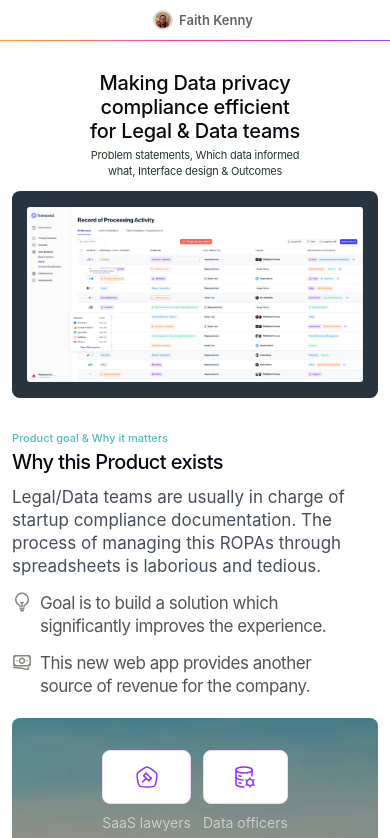
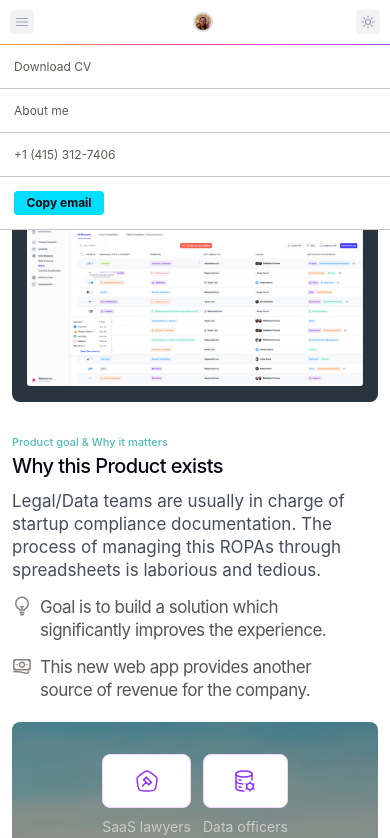
Before and after one commit to Faithkenny/portfolio-site, a website: page ropa.html in a window 390 px wide. Shown: the top 838 px of the page. Drawn offline with Linux system fonts and the light colour scheme; files whose address does not match are found by name; a web font is replaced by a local one.

Commit message:
fixing ropa mobile nav

```diff
--- a/mobile.css
+++ b/mobile.css
@@ -66,6 +66,37 @@
 body * {
     box-sizing: border-box;
     margin: 0;
+    padding: 0;
+}
+
+.page-wrapper {
+    display: none;
+}
+
+.info-wrapper {
+    display: flex;
+    justify-content: center;
+    align-items: center;
+    height: 100vh;
+}
+
+.mobile-info{
+
+    display: flex;
+    justify-content: center;
+    align-items: center;
+    /* width: ; */
+    margin: 0 auto;
+    font-size: 1.2rem;
+    font-weight: 500;
+    text-align: center;
+    background-color: var(--cta-color);
+    padding: 2rem 1.0rem;
+    /* display: flex; */
+    width: 20rem;
+    border-radius: 0.4rem;
+    color: var(--gray-900);
+
 }
 
 @media screen and (max-width:796px){
@@ -95,16 +126,58 @@
     display: flex;
     flex-direction: row;
     align-items: center;
-    justify-content: center;
+    justify-content: space-between;
     margin: 0;
     padding: 1rem;
     border-bottom: 1px solid red;
     font-size: 1.4rem;
     z-index: 999;
 }
+.btns {
+    /* border: 1px solid red; */
+    display: flex;
+    justify-content: flex-start;
+    align-items: center;
 
+}
+.btns button {
+    font-size: 1.2rem;
+    font-weight: 700;
+    background-color: var(--cta-color);
+    padding: 0.5rem 1.0rem;
+    display: flex;
+    width: 9rem;
+    justify-content: center;
+    border-radius: 0.4rem;
+    color: var(--gray-900);
+}
+.btns button {
+  transition: opacity 0.15s ease, transform 0.15s ease;
+}
+
+.btns button.is-changing {
+  opacity: 0;
+  transform: scale(0.98);
+}
+
+.left-icon, .right-icon {
+    display: flex;
+    width: 24px;
+    height: 24px;
+    padding: 4px;
+    justify-content: center;
+    align-items: center;
+    border-radius: 4px;
+    background: #F2F2F3;
+}
+.hide-icon {
+    display: none;
+}
+.show-icon {
+    display: block;
+}
  .logo {
-    display: inline-flex;
+    display: flex;
     flex-direction: row;
     gap: 0.6rem;
     align-items: center;
@@ -118,6 +191,7 @@
     width: 20px;
     height: 20px;
     border: 0.2rem solid hsla(224, 72%, 4%, 0.15);
+    display: block;
 }
 .logo p {
     color: var(--primary-text-color);
@@ -127,6 +201,36 @@
 }
 aside {
     display: none;
+    width: 100%;
+}
+.dropdown-menu-wrapper {
+    position: fixed;
+    width: 100%;
+    top: 45px;
+}
+ul.dropdown-menu {
+    display: flex;
+    background-color: var(--white-color);
+    flex-direction: column;
+    gap: 0;
+    justify-content: center;
+    align-items: flex-start;
+    list-style-type: none;
+    /* border: 1px solid blue; */
+    width: 100%;
+}
+ul.dropdown-menu li {
+    color: var(--primary-text-color);
+    text-decoration: none;
+    font-size: 1.2rem;
+    padding: 1.4rem;
+    /* border-top: 1px solid #C4C7C5; */
+    border-bottom: 1px solid #C4C7C5;
+    width: 100%;
+}
+ul.dropdown-menu li a {
+    text-decoration: none;
+    color: #5E5A57;
 }
 
 
--- a/ropa.html
+++ b/ropa.html
@@ -17,7 +17,24 @@
 
 <div class="page-wrapper">
   <nav class="header">
-    <div class="logo"><img loading="lazy" src="media/thumbnail-32px.png" alt="Faith Kenny's avatar"><p>Faith Kenny</p></div>
+    <div class="left-icon">
+        <svg class="hamburger-icon" xmlns="http://www.w3.org/2000/svg" width="16" height="16" viewBox="0 0 16 16" fill="none">
+        <path d="M2.5 4.5H13.5M2.5 8H13.5M2.5 11.5H13.5" stroke="#94A3B8" stroke-linecap="round" stroke-linejoin="round"/>
+        </svg>
+        <svg class="cancel-icon hide-icon" xmlns="http://www.w3.org/2000/svg" width="16" height="16" viewBox="0 0 16 16" fill="none">
+        <path d="M4.10938 11.8901C7.14694 8.85257 8.84998 7.14953 11.8875 4.11196" stroke="#94A3B8" stroke-linecap="round" stroke-linejoin="round"/>
+        <path d="M4.11719 4.11206C7.15475 7.14963 8.8578 8.85267 11.8954 11.8902" stroke="#94A3B8" stroke-linecap="round" stroke-linejoin="round"/>
+        </svg>
+    </div>
+    <div class="logo">
+        <img loading="lazy" src="media/thumbnail-32px.png" alt="Faith Kenny's avatar">
+        <!-- <p>Faith Kenny</p> -->
+    </div>
+    <div class="right-icon">
+        <svg xmlns="http://www.w3.org/2000/svg" width="20" height="20" viewBox="0 0 20 20" fill="none">
+        <path d="M10 2.5V4.375M15.3033 4.69667L13.9775 6.0225M17.5 10H15.625M15.3033 15.3033L13.9775 13.9775M10 15.625V17.5M6.0225 13.9775L4.69667 15.3033M4.375 10H2.5M6.0225 6.0225L4.69667 4.69667M13.125 10C13.125 10.8288 12.7958 11.6237 12.2097 12.2097C11.6237 12.7958 10.8288 13.125 10 13.125C9.1712 13.125 8.37634 12.7958 7.79029 12.2097C7.20424 11.6237 6.875 10.8288 6.875 10C6.875 9.1712 7.20424 8.37634 7.79029 7.79029C8.37634 7.20424 9.1712 6.875 10 6.875C10.8288 6.875 11.6237 7.20424 12.2097 7.79029C12.7958 8.37634 13.125 9.1712 13.125 10Z" stroke="#94A3B8" stroke-width="1.5" stroke-linecap="round" stroke-linejoin="round"/>
+        </svg>
+    </div>
 
     <aside>
       <!-- <ul class="nav-links">
@@ -40,6 +57,15 @@
     </aside>
 
   </nav>
+
+ <div class="dropdown-menu-wrapper">
+     <ul class="dropdown-menu">
+        <li><a href="">Download CV</a></li>
+        <li><a href="">About me</a></li>
+        <li><a href="">+1 (415) 312-7406</a></li>
+        <li><div class="btns"><button class="email">Copy email</button></div></li>
+     </ul>
+ </div>
 
   <section class="s-01">
       <section id="page-title" role="heading">
@@ -329,5 +355,11 @@
 
 </div>
 
+<div class="info-wrapper">
+    <div class="mobile-info">
+        Kindly read this case study on Mobile. Thank you
+    </div>
+</div>
+
   </body>
 </html>
```
Also changed, not shown: ropa.js (added, +21 -0 lines).
